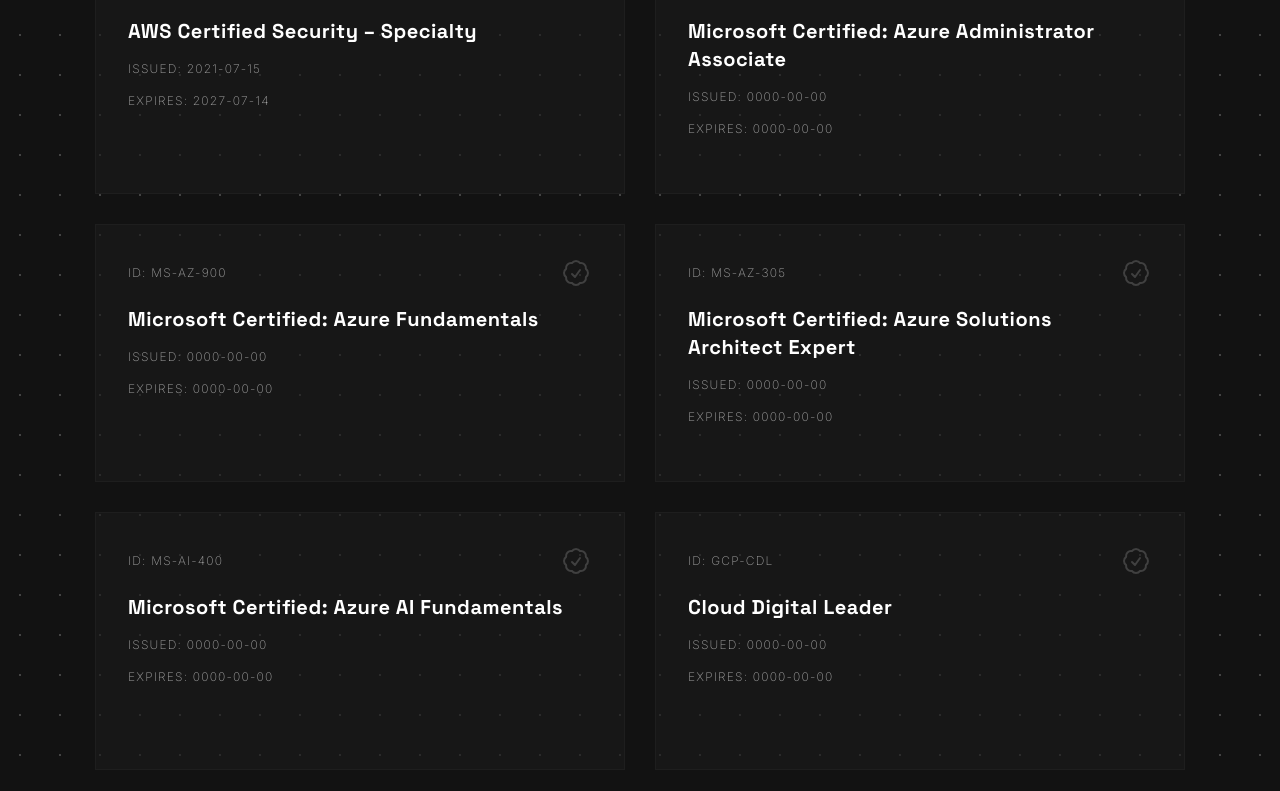
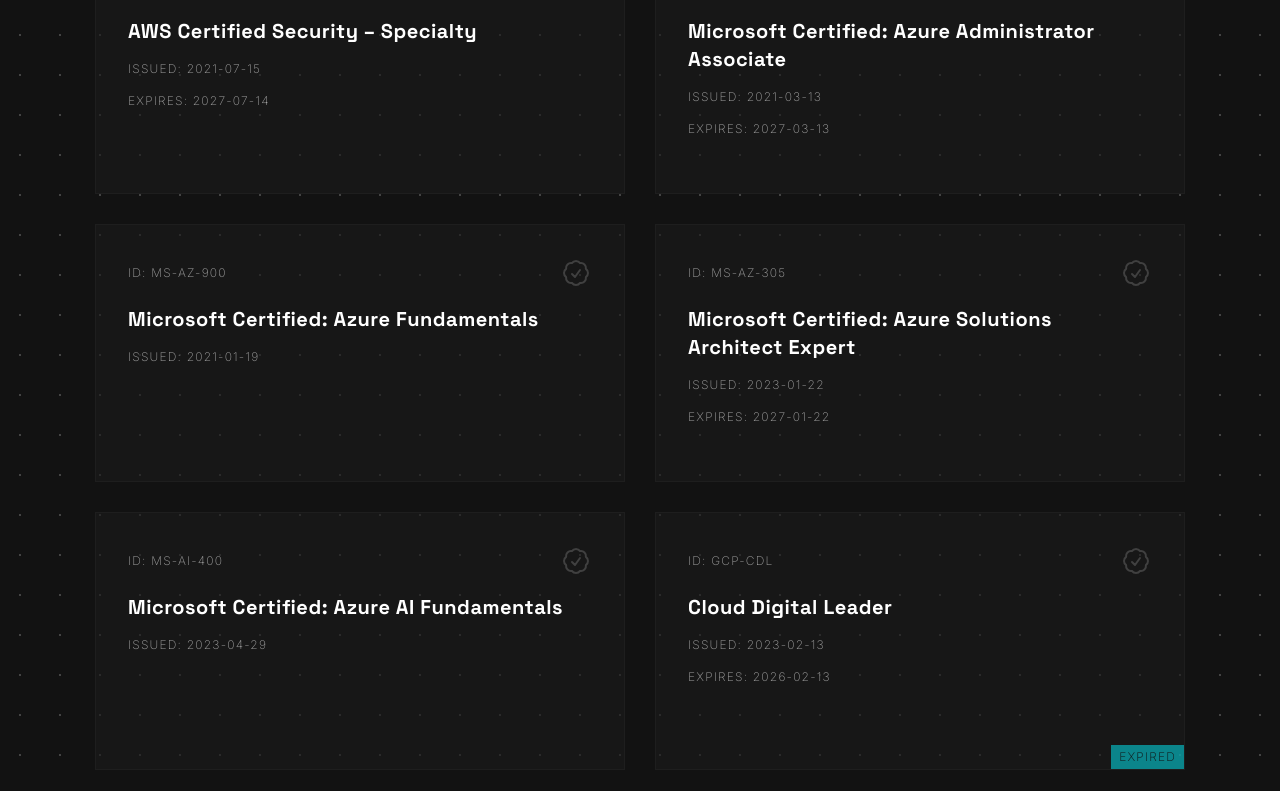
Before and after one commit to darkcl0ud/personal-website-v2, a React (Vite) app: page /experience in a window 1280 px wide. Shown: the part 8649-9440 px from the top of the page. Built offline with nearby package versions, Linux system fonts and the light colour scheme.

Commit message:
style(cert): added expiration marker on old certs

```diff
--- a/src/components/Certifications.tsx
+++ b/src/components/Certifications.tsx
@@ -12,14 +12,19 @@
             </div>
             <ul className="grid grid-cols-[repeat(auto-fit,minmax(min(100%,24rem),1fr))] mt-16 gap-8 items-center justify-center">
                 {certifications.map((certification) => (
-                    <li key={certification.code} className="group bg-neutral-500/60 p-8 outline outline-white/5 h-[16rem] flex flex-col gap-4 hover:cursor-pointer">
+                    <li key={certification.code} className="group bg-neutral-500/60 p-8 outline outline-white/5 h-[16rem] flex flex-col gap-4 hover:cursor-pointer relative">
                         <span className="flex flex-row justify-between items-center">
                             <p className="text-tertiary-100 font-extralight tracking-widest text-xs">ID: {certification.code}</p>
                             <CheckBadgeIcon className="w-8 h-8 text-tertiary-100/30 group-hover:text-tertiary-100 transition-colors duration-300" />
                         </span>
                         <h4 className="text-lg md:text-xl font-headline font-bold text-white tracking-wide">{certification.title}</h4>
                         <p className="text-tertiary-100 font-extralight tracking-widest text-xs">ISSUED: {certification.issued}</p>
-                        <p className="text-tertiary-100 font-extralight tracking-widest text-xs">EXPIRES: {certification.expires}</p>
+                        {certification.expires && <p className="text-tertiary-100 font-extralight tracking-widest text-xs">EXPIRES: {certification.expires}</p>}
+                        {
+                            certification.expires && new Date(certification.expires) < new Date() && (
+                                <span className="absolute bottom-0 right-0 bg-primary-100/50 text-neutral-900 font-extralight tracking-widest text-xs px-2 py-1">EXPIRED</span>
+                            )
+                        }
                     </li>
                 ))}
             </ul>
--- a/src/data/certifications.json
+++ b/src/data/certifications.json
@@ -69,61 +69,67 @@
     {
         "title": "Microsoft Certified: Azure Administrator Associate",
         "code": "MS-AZ-104",
-        "issued": "0000-00-00",
-        "expires": "0000-00-00"
+        "issued": "2021-03-13",
+        "expires": "2027-03-13"
     },
     {
         "title": "Microsoft Certified: Azure Fundamentals",
         "code": "MS-AZ-900",
-        "issued": "0000-00-00",
-        "expires": "0000-00-00"
+        "issued": "2021-01-19",
+        "expires": ""
     },
     {
         "title": "Microsoft Certified: Azure Solutions Architect Expert",
         "code": "MS-AZ-305",
-        "issued": "0000-00-00",
-        "expires": "0000-00-00"
+        "issued": "2023-01-22",
+        "expires": "2027-01-22"
     },
     {
         "title": "Microsoft Certified: Azure AI Fundamentals",
         "code": "MS-AI-400",
-        "issued": "0000-00-00",
-        "expires": "0000-00-00"
+        "issued": "2023-04-29",
+        "expires": ""
     },
     {
         "title": "Cloud Digital Leader",
         "code": "GCP-CDL",
-        "issued": "0000-00-00",
-        "expires": "0000-00-00"
+        "issued": "2023-02-13",
+        "expires": "2026-02-13"
     },
     {
         "title": "The Open Group Certified: TOGAF® 9 Foundation",
         "code": "OG0-092",
-        "issued": "0000-00-00",
-        "expires": "0000-00-00"
+        "issued": "2022-10-16",
+        "expires": ""
     },
     {
         "title": "CompTIA Project+ Certification",
         "code": "CompTIA-PK0",
-        "issued": "0000-00-00",
-        "expires": "0000-00-00"
+        "issued": "2022-04-03",
+        "expires": ""
     },
     {
         "title": "CompTIA Network+ Certification",
         "code": "COMPTIA-N10",
-        "issued": "0000-00-00",
-        "expires": "0000-00-00"
+        "issued": "2019-07-15",
+        "expires": "2029-01-20"
     },
     {
         "title": "CompTIA Security+ Certification",
         "code": "COMPTIA-SY0",
-        "issued": "0000-00-00",
-        "expires": "0000-00-00"
+        "issued": "2020-01-20",
+        "expires": "2029-01-20"
+    },
+    {
+        "title": "CCNA Routing and Switching",
+        "code": "CCNA-RS",
+        "issued": "2019-10-28",
+        "expires": "2023-04-28"
     },
     {
         "title": "OffSec Wireless Professional (OSWP)",
         "code": "PEN-210",
-        "issued": "0000-00-00",
-        "expires": "0000-00-00"
+        "issued": "2023-10-21",
+        "expires": ""
     }
 ]
```
